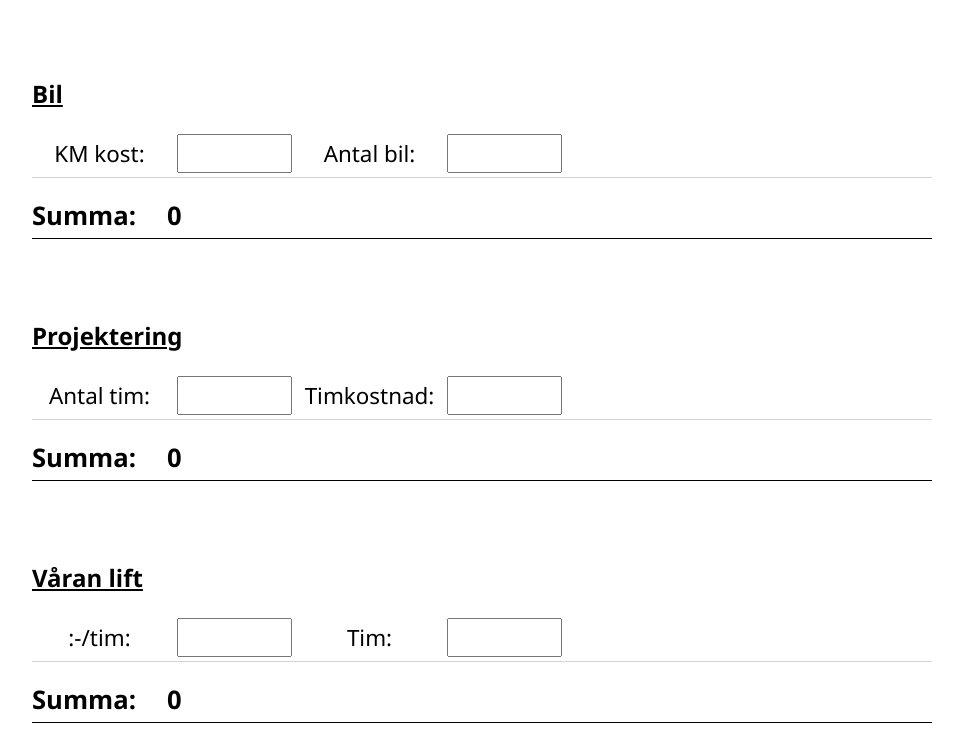
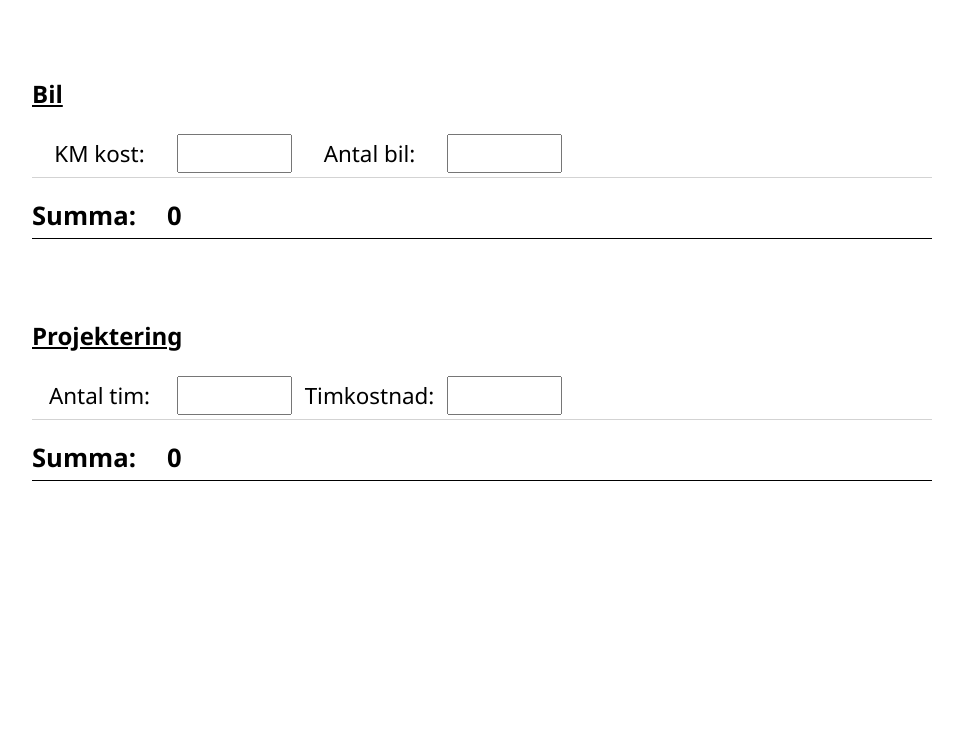
Before and after one commit to Shobre/shobre.github.io, a plain HTML site: page index.html in a window 1280 px wide. Shown: the part 1400-2149 px from the top of the page, without its empty margins (158-1121 px from the left). After the commit the page ends 1931 px from the top, so only its background shows below. Drawn offline with Linux system fonts and the light colour scheme.

Commit message:
removed div

```diff
--- a/index.html
+++ b/index.html
@@ -149,18 +149,5 @@
         <li>0</li>
       </ul>
     </div>
-    <div class="arbkost">
-      <h2>Våran lift</h2>
-      <ul class="row">
-        <li>:-/tim:</li>
-        <li><input type="number" /></li>
-        <li>Tim:</li>
-        <li><input type="number" /></li>
-      </ul>
-      <ul class="row summa">
-        <li>Summa:</li>
-        <li>0</li>
-      </ul>
-    </div>
   </body>
 </html>
```
